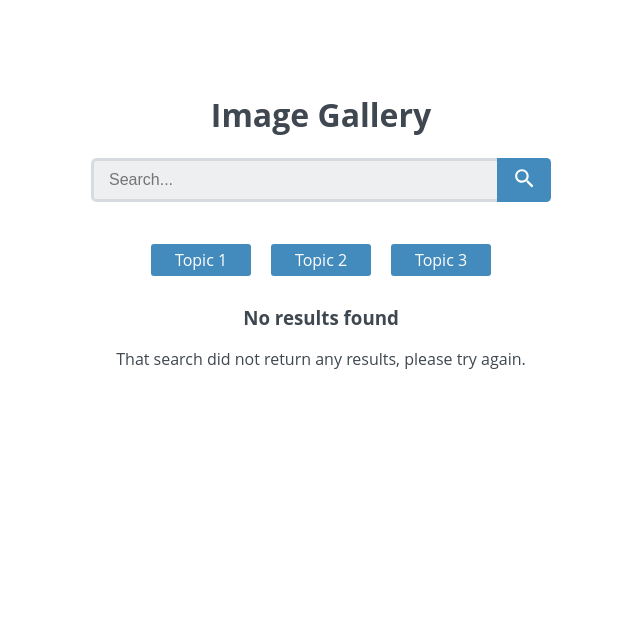
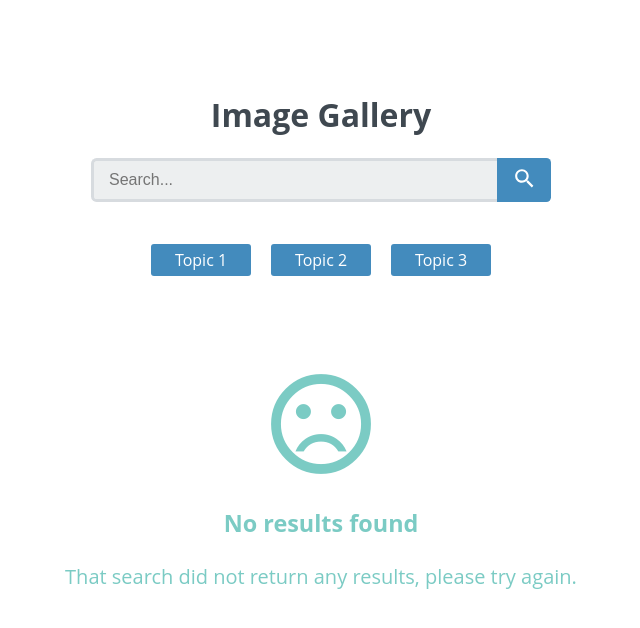
Before and after one commit to jordanmor/gallery-app-react, a React (Create React App) app: page / in a window 1280 px wide. Shown: the top 628 px of the page, without its empty margins (319-959 px from the left). Built offline with nearby package versions, Linux system fonts and the light colour scheme; no server answers.

Commit message:
Improve message that displays when no search matches are found

```diff
--- a/public/index.html
+++ b/public/index.html
@@ -10,6 +10,7 @@
     -->
     <link rel="manifest" href="%PUBLIC_URL%/manifest.json">
     <link rel="shortcut icon" href="%PUBLIC_URL%/favicon.ico">
+    <link href="https://fonts.googleapis.com/icon?family=Material+Icons" rel="stylesheet">
     <!--
       Notice the use of %PUBLIC_URL% in the tags above.
       It will be replaced with the URL of the `public` folder during the build.
--- a/src/components/gallery.js
+++ b/src/components/gallery.js
@@ -5,7 +5,8 @@
 
   if (!images.length) {
     return (
-      <div>
+      <div className="no-gifs">
+        <i className="material-icons icon-gif">sentiment_very_dissatisfied</i>
         <h3>No results found</h3>
         <p>That search did not return any results, please try again.</p>
       </div>
--- a/src/index.css
+++ b/src/index.css
@@ -93,6 +93,21 @@
   width: 100%;
 }
 
+.icon-gif {
+  font-size: 6em;
+  margin-bottom: 0;
+  color: #7bcbc4;
+  display: block;
+}
+
+.no-gifs  {
+  color: #7bcbc4;
+  height: 140px;
+  padding-top: 62px;
+  text-align: center;
+  font-size: 1.25em;
+}
+
 @media only screen and (max-width: 767px)  {
   body {
     padding-top: 2em;
```
